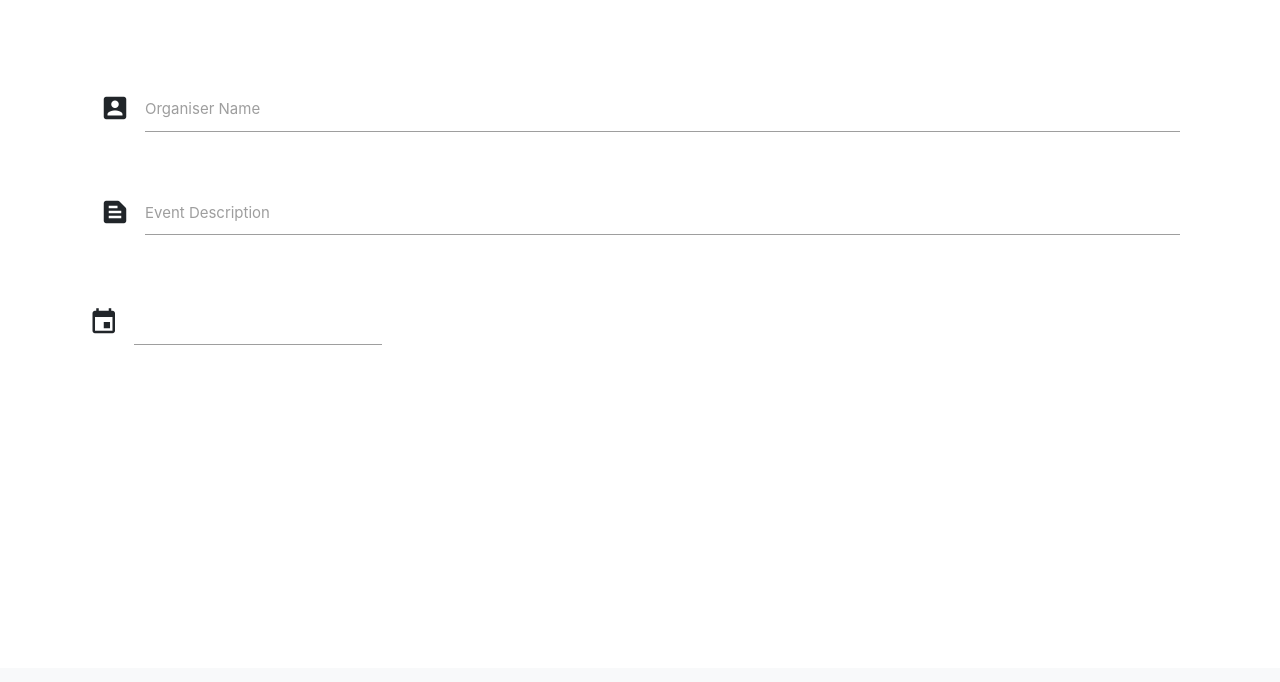
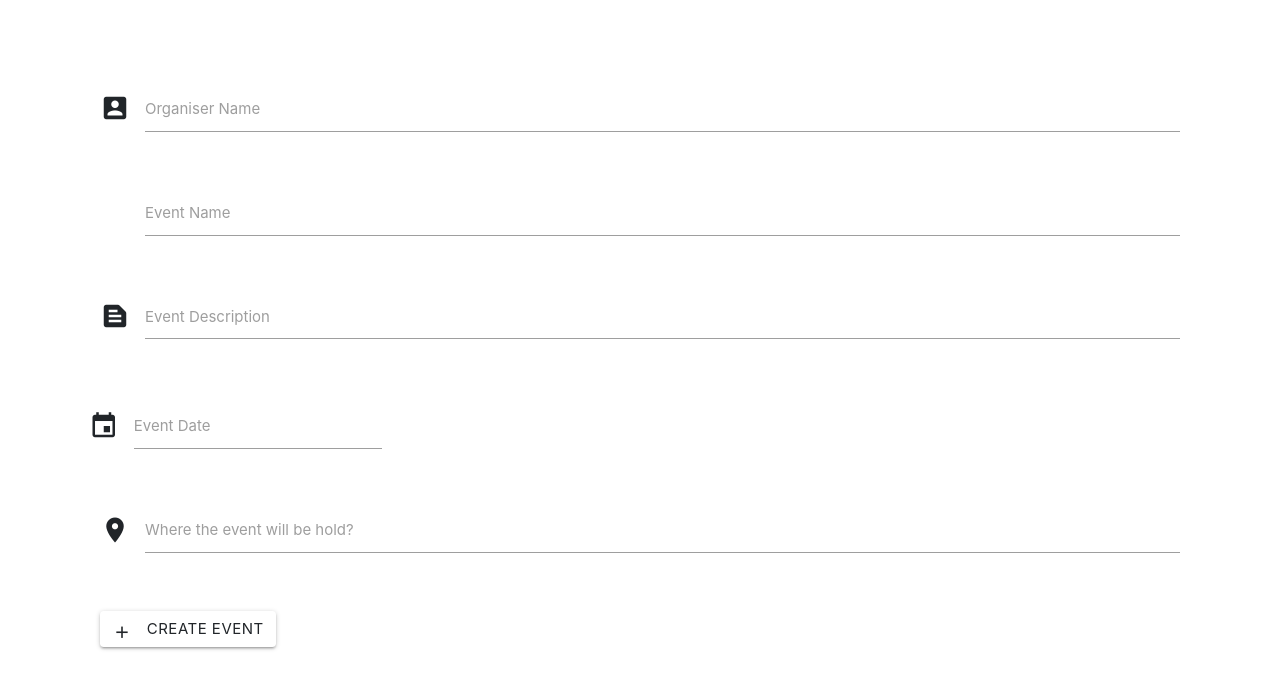
Before and after one commit to ozluna/meet-eco, a Flask app: page /create_event in a window 1280 px wide. Shown: the part 132-814 px from the top of the page. Before the commit the page ends 477 px from the top, so only its background shows below. Run offline with Flask 2, Linux system fonts and the light colour scheme; some libraries are stand-ins or nearby versions.

Commit message:
createevent html has changed as the editing function added

```diff
--- a/templates/createevent.html
+++ b/templates/createevent.html
@@ -3,12 +3,21 @@
 <h1>Create a new event</h1>
 
  <div class="container">
-      <form class="col s12">
+      <form class="col s12" action="{{url_for('insert_event')}}"  method="POST" >
         <div class="row">
           <div class="input-field col s6">
             <i class="material-icons prefix">account_box</i>
             <input id="organiser_name" type="text" name="organiser_name" data-length="10">
             <label for="organiser_name">Organiser Name </label>
+          </div>
+        </div>
+        <div class="row">
+          <div class="input-field col s6">
+            <span style="font-size: 2em; color:#9bae99;" class="prefix">
+                <i class="fas fa-leaf"></i>
+                </span>
+            <input id="event_name" type="text" name="event_name" data-length="10">
+            <label for="event_name">Event Name </label>
           </div>
         </div>
         <div class="row">
@@ -20,14 +29,26 @@
         </div>
         <div class="row">
             <div class="input-field s6" id="calendar">
-                <i class="material-icons prefix">event</i>
+                <i class="material-icons prefix">events</i>
                 <input type="text" id="event_date" name="event_name" class="datepicker">
+                <label for="event_date">Event Date</label>
             </div>
+        </div>
+        <div class="row">
+          <div class="input-field col s6">
+            <i class="material-icons prefix">location_on</i>
+            <input id="event_place" type="text" name="event_place" data-length="10">
+            <label for="event_place">Where the event will be hold? </label>
+          </div>
+        </div>
+        <div class="row">
+          <div class="input-field col s6">
+
+          <button class="waves-effect waves-light btn" type="submit" name="action">Create Event <i class="material-icons left">add</i> </button>
+
+          </div>
         </div>
       </form>
     </div>
-    <script>
 
-
-  </script>
 {%endblock%}
```
